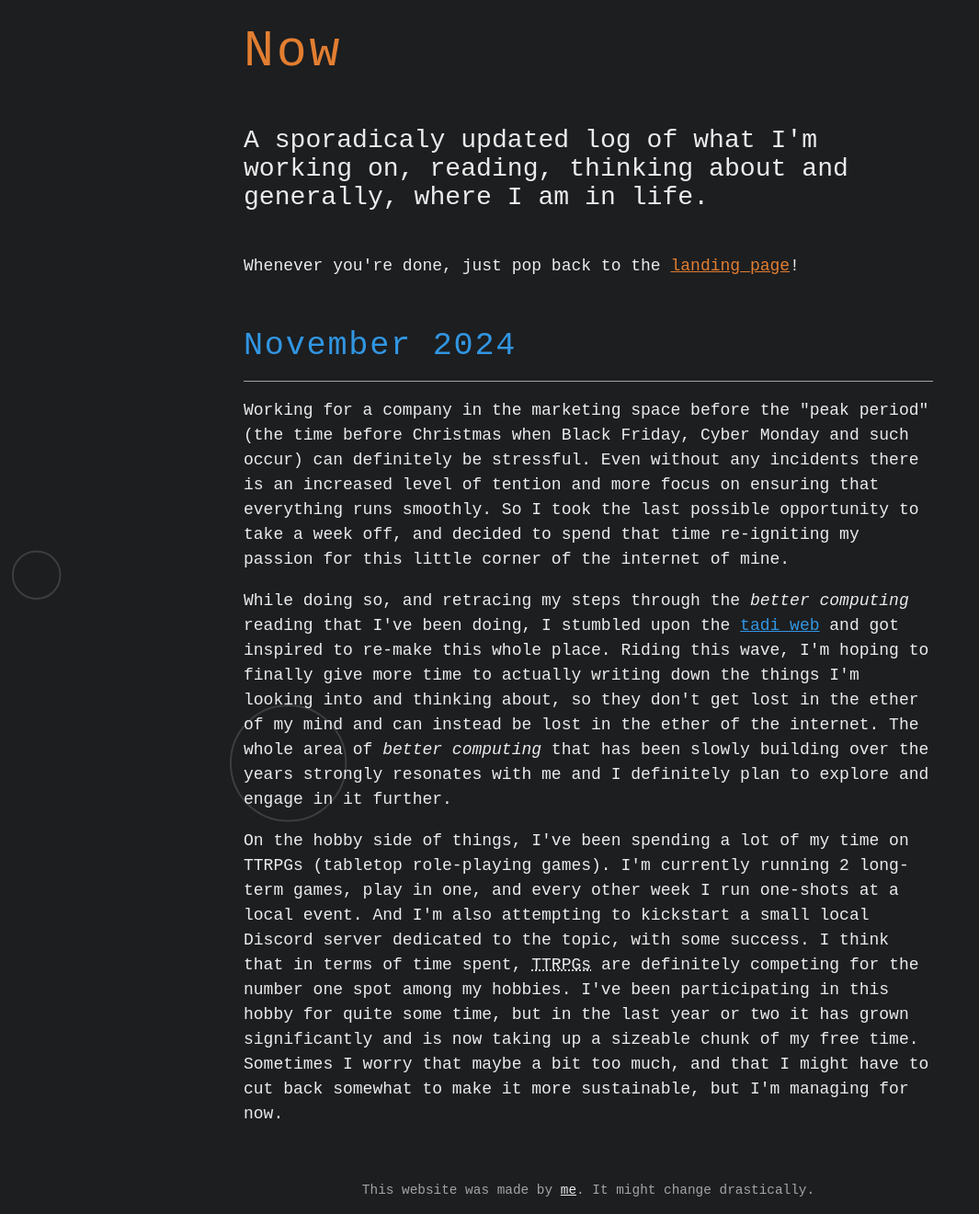
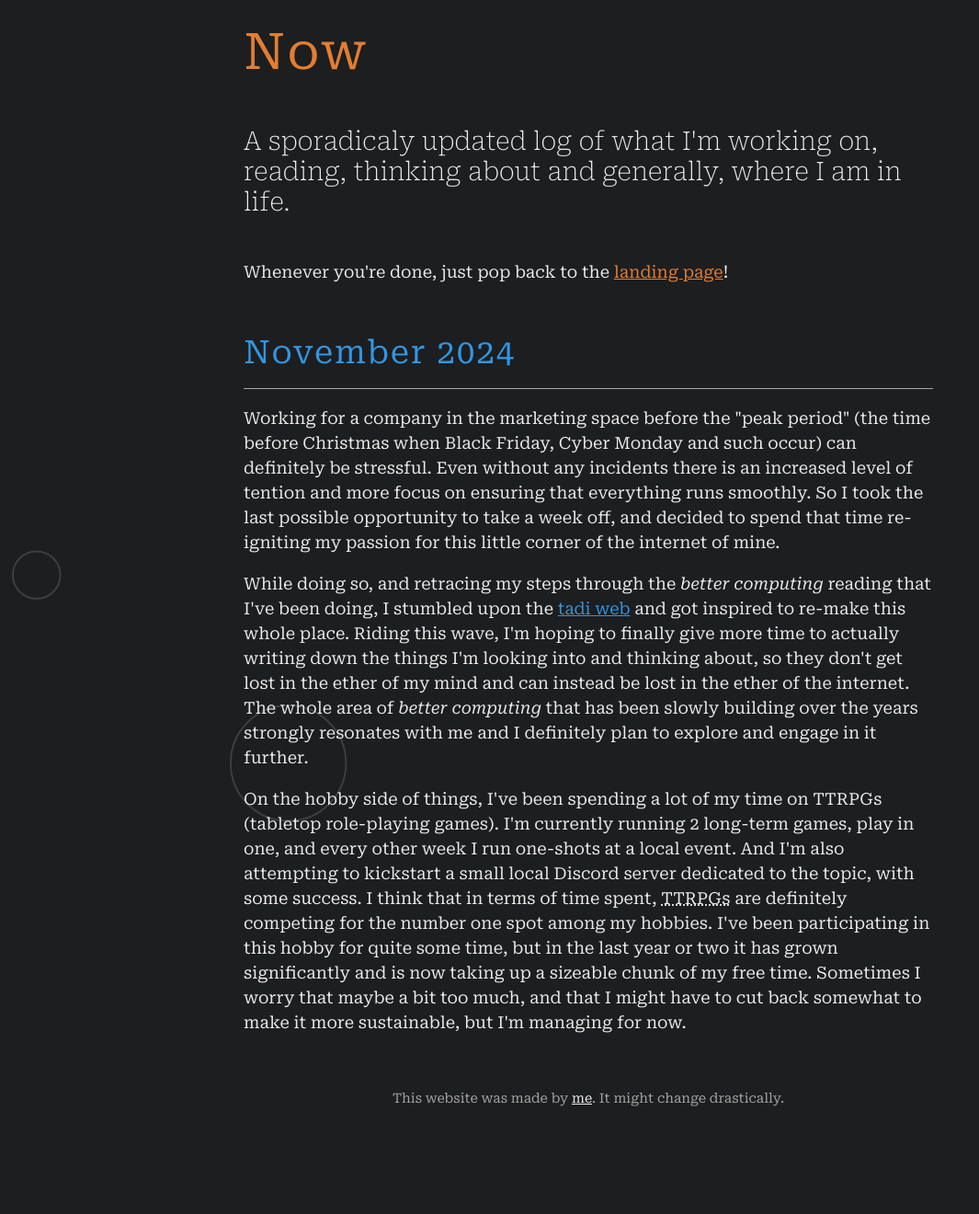
Before and after one commit to aghdom/aghdom.github.io, a Jekyll site: the page now.html, which Jekyll copies as it is, in a window 1280 px wide. Shown: the whole page at 92% size, without its empty margins (0-1065 px from the left). Built offline with Jekyll 4.4.1, drawn with Linux system fonts in a browser that asks for light colours; after the commit the page ends 1221 px from its top, so only the background shows below that.

Commit message:
feat: change font to Roboto Serif

```diff
--- a/garden/index.html
+++ b/garden/index.html
@@ -18,7 +18,7 @@
     <header>
       <div class="title">
         <h1 class="green"><div class="desktop">🌱</div>garden</h1>
-        <h3>An ecletic collection of thoughts and writing that I'm constantly tending. If something seems broken or incomplete, come back later! <span class="subtle">(or submit a PR to change it)</span></h3>
+        <h3 class="subtitle">An ecletic collection of thoughts and writing that I'm constantly tending. If something seems broken or incomplete, come back later! <span class="subtle">(or submit a PR to change it)</span></h3>
       </div>
     </header>
     <section>
--- a/now.html
+++ b/now.html
@@ -18,7 +18,7 @@
 </head>
 <body>
     <h1 class="orange title">Now</h1>
-    <h3 class="title">A sporadicaly updated log of what I'm working on, reading, thinking about and generally, where I am in life.</h3>
+    <h3 class="title subtitle">A sporadicaly updated log of what I'm working on, reading, thinking about and generally, where I am in life.</h3>
     <p>Whenever you're done, just pop back to the <a class="orange" href="/" accesskey="h">landing page</a>!</p>
     <section>
         <h2 class="blue title">November 2024</h2>
--- a/style.css
+++ b/style.css
@@ -1,3 +1,5 @@
+@import url('https://fonts.googleapis.com/css?family=Roboto+Serif:ital,opsz,wght@0,8..144,100..900;1,8..144,100..900&display=swap');
+
 body {
     --primary-bg: #1d1e20;
     --primary-text: #ebebeb;
@@ -15,7 +17,7 @@ body {
 }
 
 body {
-    font-family: monospace;
+    font-family: "Roboto Serif", monospace;
     font-size: var(--step-0);
     color: var(--primary-text);
     background: var(--primary-bg);
@@ -49,6 +51,10 @@ h2 {
 h3 {
     font-weight: normal;
     font-size: var(--step-2);
+}
+
+.subtitle {
+    font-weight: lighter;
 }
 
 a,
@@ -141,8 +147,12 @@ blockquote {
   color: #8eb66d;
   background-color: #2d2e3042;
   margin: 0px;
-  padding-left: 1.25em;
+  padding: 0 1.25em;
   border-left: 2px #8eb66d solid;
+}
+
+code {
+    font-family: monospace;
 }
 
 pre {
@@ -161,7 +171,6 @@ pre code {
 
 /* Style for non-highlighted code blocks */
 li code, p code {
-    font-style: monospace;
     padding: 2px 5px;
     border-radius: 6px;
     background-color: var(--code-bg);
```
